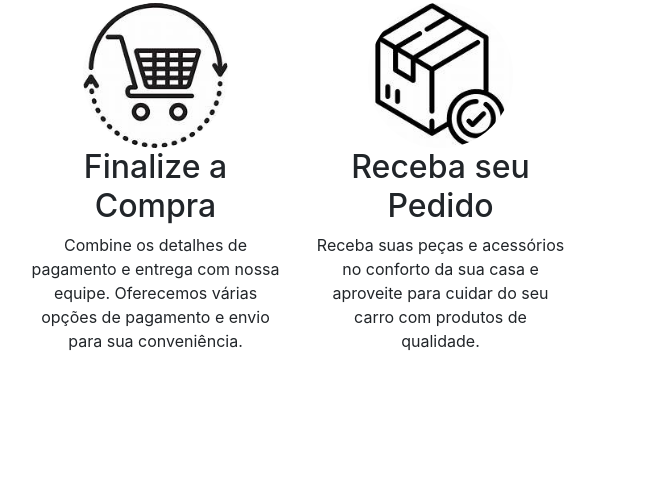
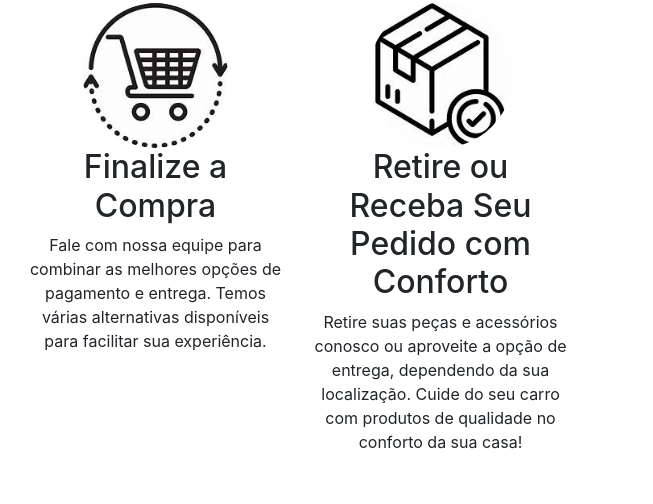
Before and after one commit to MartinsYas/GaragemDasPecas, a plain HTML site: page index.html in a window 1280 px wide. Shown: the part 2117-2621 px from the top of the page, 627-1280 px from the left. Drawn offline with nearby package versions, Linux system fonts and the light colour scheme.

Commit message:
Update index.html

```diff
--- a/index.html
+++ b/index.html
@@ -119,14 +119,12 @@
                 <div class="col-lg-3 col-md-6 custom-col">
                     <img class="custom-img" src="./src/imagem/compra.jpg" alt="Generic placeholder image">
                     <h2>Finalize a Compra</h2>
-                    <p>Combine os detalhes de pagamento e entrega com nossa equipe. Oferecemos várias opções de
-                        pagamento e envio para sua conveniência.</p>
+                    <p>Fale com nossa equipe para combinar as melhores opções de pagamento e entrega. Temos várias alternativas disponíveis para facilitar sua experiência.</p>
                 </div>
                 <div class="col-lg-3 col-md-6 custom-col">
                     <img class="custom-img" src="./src/imagem/pedido.jpg" alt="Generic placeholder image">
-                    <h2>Receba seu Pedido</h2>
-                    <p>Receba suas peças e acessórios no conforto da sua casa e aproveite para cuidar do seu carro com
-                        produtos de qualidade.</p>
+                    <h2>Retire ou Receba Seu Pedido com Conforto</h2>
+                    <p>Retire suas peças e acessórios conosco ou aproveite a opção de entrega, dependendo da sua localização. Cuide do seu carro com produtos de qualidade no conforto da sua casa!</p>
                 </div>
             </div>
         </div>
```
